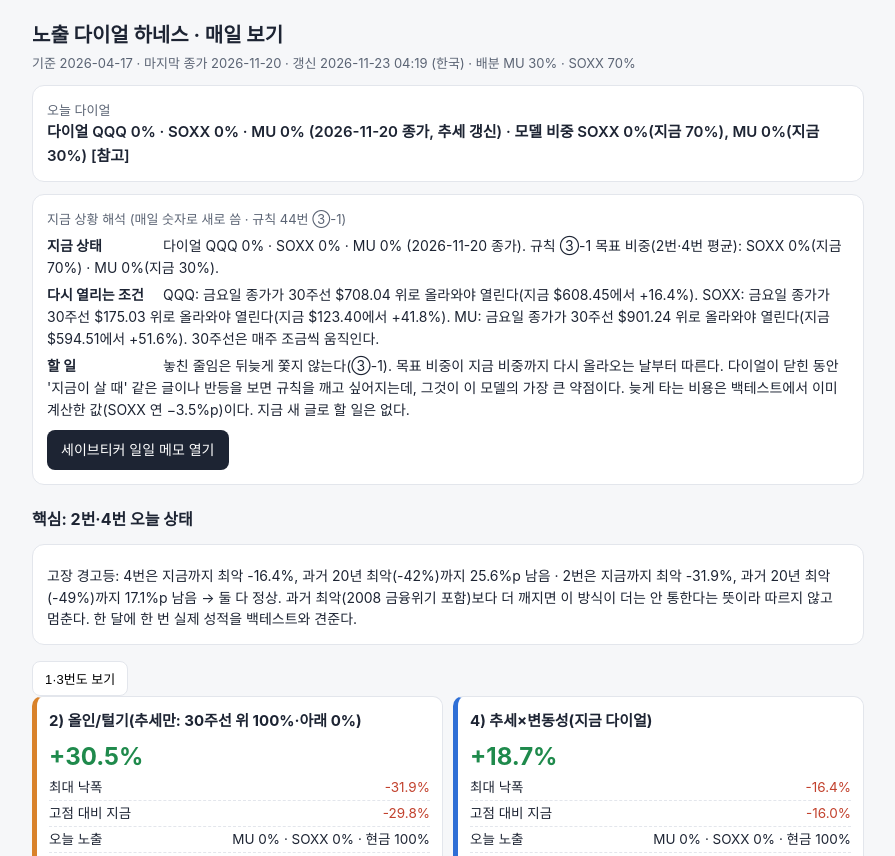
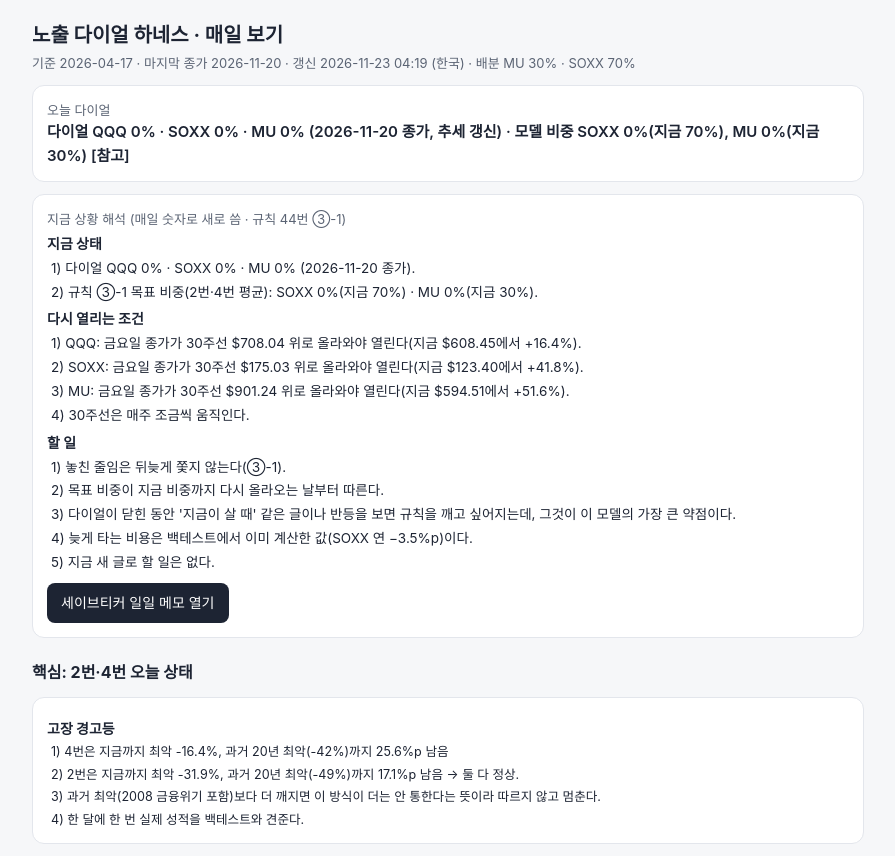
Before and after one commit to leesonggun1951-ai/dial-harness, a plain HTML site: page docs/index.html in a window 1280 px wide. Shown: the top 856 px of the page, without its empty margins (192-1087 px from the left). Drawn offline with Linux system fonts and the light colour scheme.

Commit message:
해석 글을 「섹터다이얼 해석형식」으로: 내용이 바뀔 때마다 줄바꿈, 1) 2) 번호, 글자 10% 작게 (해석·고장 경고등·계산 줄)
Co-Authored-By: Claude Opus 5.5 <noreply@anthropic.com>
Claude-Session: https://claude.ai/code/session_01VUxHTXHSmZQUbRXRt3URnd

```diff
--- a/docs/index.html
+++ b/docs/index.html
@@ -45,6 +45,7 @@
   .interp p { margin:6px 0 0; font-size:14px; }
   .interp p b { display:inline-block; min-width:112px; }
   .tog { margin:4px 0 0; padding:7px 12px; border:1px solid var(--line); border-radius:8px; background:#fff; font-size:13px; cursor:pointer; }
+.fl{display:block;font-size:90%;margin:3px 0 0 4px;line-height:1.55}.ih{margin:10px 0 2px}.ih:first-child{margin-top:4px}#foot .fl{font-size:90%}
 </style>
 </head>
 <body>
@@ -80,6 +81,17 @@
   <p class="note" id="foot"></p>
 </main>
 <script>
+/* 해석 형식(Mr.Red 261124 「섹터다이얼 해석형식」, 조정 운영 체계 0절 46번):
+   내용이 바뀔 때마다 줄을 바꾸고 1) 2) 번호를 붙이며 글자는 본문보다 10% 작게 */
+function fmtLines(t, dots) {
+  const e = x => String(x).replace(/[&<>"]/g, c => ({"&":"&amp;","<":"&lt;",">":"&gt;","\"":"&quot;"}[c]));
+  let parts = String(t || "").split(/(?<=[.。])\s+(?=\S)/);
+  if (dots) parts = parts.flatMap(x => x.split(/\s·\s/));
+  parts = parts.map(x => x.trim()).filter(Boolean);
+  return parts.map((x, i) => `<span class="fl">${i + 1}) ${e(x)}</span>`).join("");
+}
+</script>
+<script>
 const COLORS = ["var(--c1)", "var(--c2)", "var(--c3)", "var(--c4)"];
 const pct = (v, d=1) => (v > 0 ? "+" : "") + v.toFixed(d) + "%";
 const cls = v => v < 0 ? "neg" : (v > 0 ? "pos" : "");
@@ -96,9 +108,11 @@ fetch("data.json?t=" + Date.now()).then(r => r.json()).then(s => {
   document.getElementById("dial").textContent = s["다이얼줄"] || "-";
   const esc = t => String(t).replace(/[&<>]/g, c => ({"&":"&amp;","<":"&lt;",">":"&gt;"}[c]));
   document.getElementById("interp").innerHTML = (s["해석"] || []).length
-    ? s["해석"].map(x => `<p><b>${esc(x["제목"])}</b> ${esc(x["글"])}</p>`).join("")
+    ? s["해석"].map(x => `<p class="ih"><b>${esc(x["제목"])}</b></p>` + fmtLines(x["글"])).join("")
     : "<p>내일 07:00 자동 실행부터 나온다.</p>";
-  document.getElementById("stop").textContent = s["경고등"] || "고장 경고등: 내일 07:00 자동 실행부터 나온다.";
+  (function(){ const t = s["경고등"] || "고장 경고등: 내일 07:00 자동 실행부터 나온다.";
+    const k = t.indexOf(":"); const head = k > 0 ? t.slice(0, k) : "고장 경고등"; const body = k > 0 ? t.slice(k + 1) : t;
+    document.getElementById("stop").innerHTML = `<b>${esc(head)}</b>` + fmtLines(body, true); })();
 
   const cards = document.getElementById("cards");
   ORDER.forEach(i => { const m = s["방식"][i];
@@ -156,10 +170,10 @@ fetch("data.json?t=" + Date.now()).then(r => r.json()).then(s => {
       <table>${rows}<tr><td>${s["기준일"]}</td><td>시작 노출: ${start}</td></tr></table></details>`;
   }).join("");
 
-  document.getElementById("foot").textContent =
-    `계산: ${s["기준일"]} 종가에서 출발, 배분 비율을 매일 다시 맞춘다고 가정, 노출 변화마다 비용 0.1%. ` +
+  document.getElementById("foot").innerHTML = "<b>계산</b>" + fmtLines(
+    `${s["기준일"]} 종가에서 출발, 배분 비율을 매일 다시 맞춘다고 가정, 노출 변화마다 비용 0.1%. ` +
     `신호는 그날 종가로 정하고 다음 거래일부터 적용. 가상 액션은 노출이 5%p 이상 바뀐 날만 적음. ` +
-    `모델 기준 가상 기록이며 매매 권유가 아니다. 매일 한국 07:00(화~토) 깃허브가 자동으로 고친다.`;
+    `모델 기준 가상 기록이며 매매 권유가 아니다. 매일 한국 07:00(화~토) 깃허브가 자동으로 고친다.`);
 }).catch(e => { document.getElementById("meta").textContent = "자료를 못 읽음: " + e; });
 </script>
 </body>
```
